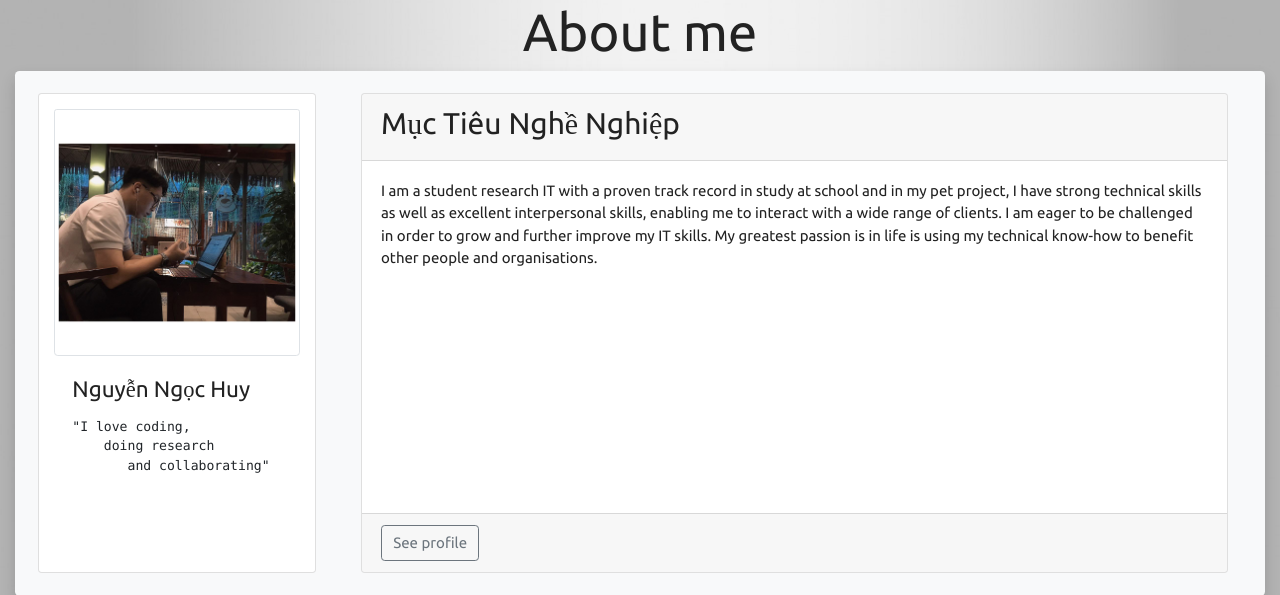
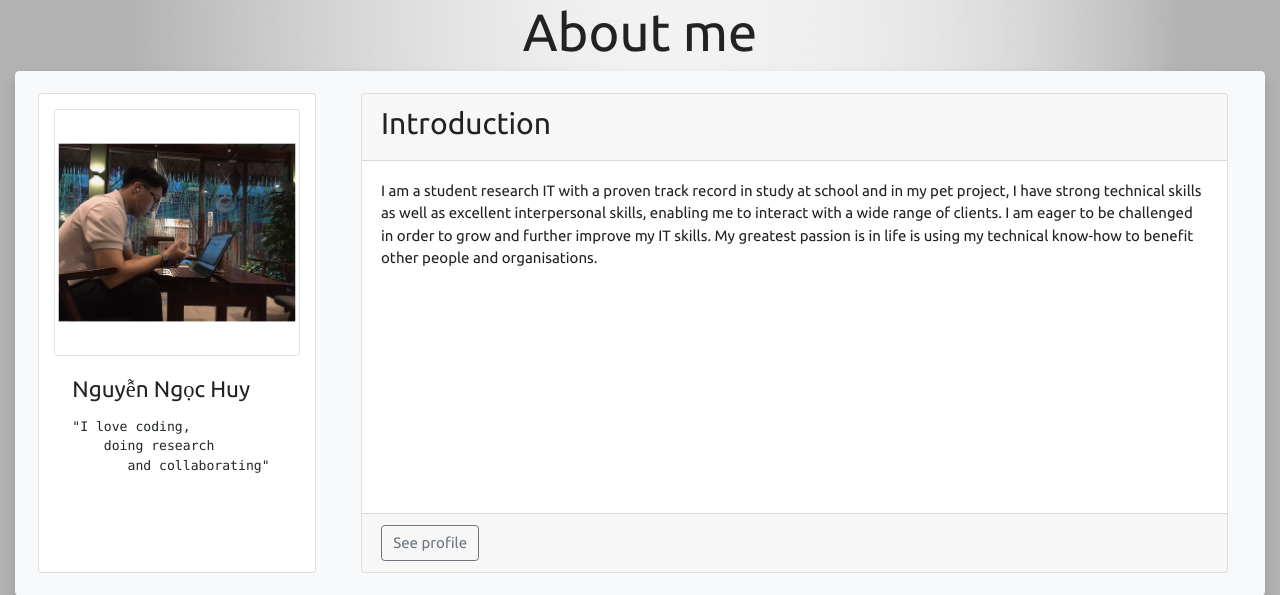
Before and after one commit to huynguyen-py/medicom-live, a Django app: page / in a window 1280 px wide. Shown: the part 1624-2219 px from the top of the page. Run offline with Django 3.2, Linux system fonts and the light colour scheme; data that the repository does not hold is empty; some libraries are stand-ins or nearby versions.

Commit message:
edit profile

```diff
--- a/home/templates/MediCom/index.html
+++ b/home/templates/MediCom/index.html
@@ -145,7 +145,7 @@
             </div>
             <div class="col-sm-9">
                 <div class="card" style="height: 480px">
-                    <div class="card-header"><h2>Mục Tiêu Nghề Nghiệp</h2></div>
+                    <div class="card-header"><h2>Introduction</h2></div>
                     <div class="card-body">
                         <div class="card-text">
                            I am a student research IT  with a proven track record in study at school and in my pet project,
```
